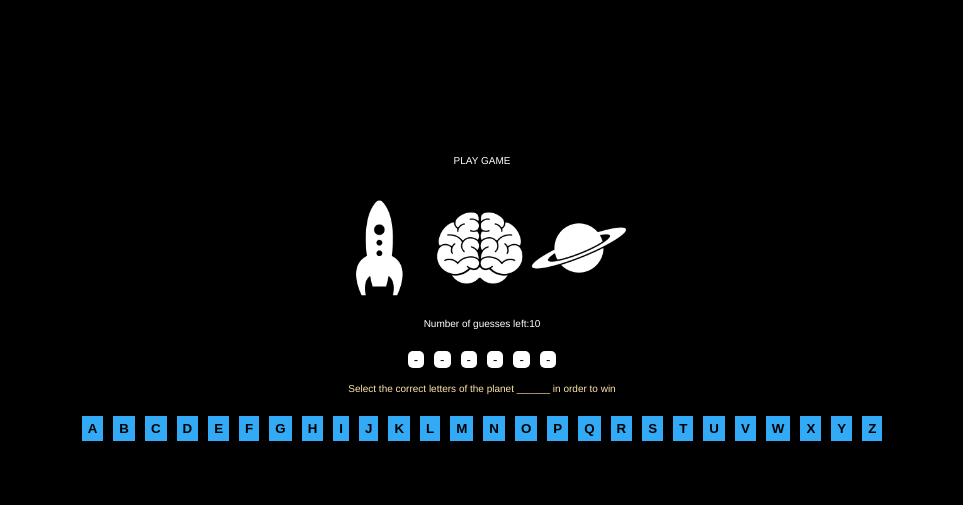
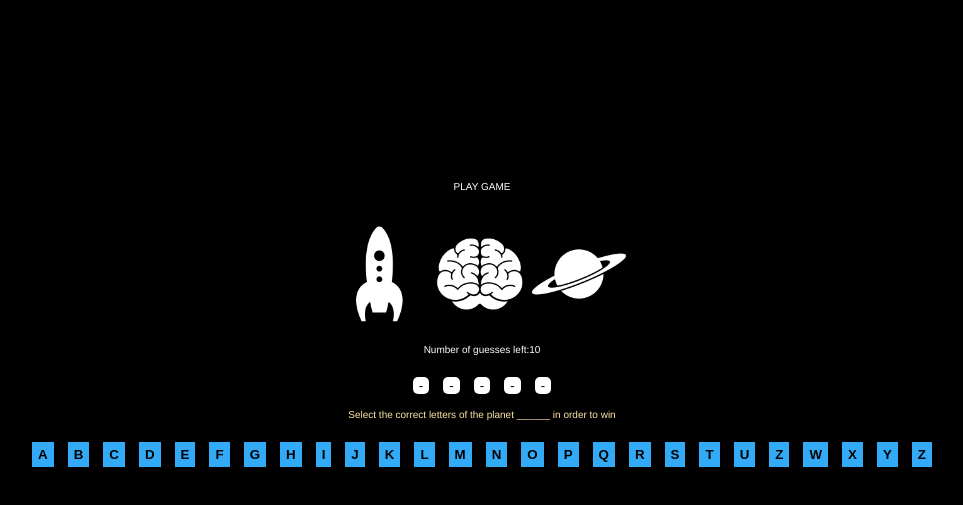
Before and after one commit to RGordon93/spaceman-project-1, a plain HTML site: page index.html in a window 1280 px wide. Shown: the part 5-510 px from the top of the page, without its empty margins (158-1121 px from the left). Drawn offline with nearby package versions, Linux system fonts and the light colour scheme.

Commit message:
5th commit

```diff
--- a/index.html
+++ b/index.html
@@ -5,7 +5,8 @@
     <meta name="viewport" content="width=device-width, initial-scale=1.0">
     <link rel="stylesheet" href="style.css">
     <link href="https://fonts.googleapis.com/css2?family=Press+Start+2P&display=swap" rel="stylesheet">
-    <title>Space Man</title>
+    <link rel="icon" href
+    <title>SPACE MAN</title>
 </head>
 <body>
     <h2>PLAY GAME</h2>
@@ -15,13 +16,49 @@
     <div id ="board"></div>
     <!-- create div for "Number of guesses" -->
     <div><p>Number of guesses left:</p><span id="guesses">10</span></div>
+    <div id="char-container">
+    <button class="answer-button bttn-1">-</button>
+    <button class="answer-button bttn-1">-</button>
+    <button class="answer-button bttn-1">-</button>
+    <button class="answer-button bttn-1">-</button>
+    <button class="answer-button bttn-1">-</button>
+    </div>
     <!-- create div for answer grid -->
-    <div id ="char-container"></div>
+    <!-- <div id ="char-container"></div> -->
     <p id="clue">Select the correct letters of the planet ______ in order to win</p>
     <!-- create div for the buttons to select characters -->
-    <div id ="bttn-container"></div>
-    <!-- ajax/jQuery from Google Hosted Libraries for characters  -->
-    <script src="https://ajax.googleapis.com/ajax/libs/jquery/3.5.1/jquery.min.js"></script>
-    <script src="script.js"></script>
+    <div id="bttn-container">
+    <button class="answer-button2 bttn-2">A</button>
+    <button class="answer-button2 bttn-2">B</button>
+    <button class="answer-button2 bttn-2">C</button>
+    <button class="answer-button2 bttn-2">D</button>
+    <button class="answer-button2 bttn-2">E</button>
+    <button class="answer-button2 bttn-2">F</button>
+    <button class="answer-button2 bttn-2">G</button>
+    <button class="answer-button2 bttn-2">H</button>
+    <button class="answer-button2 bttn-2">I</button>
+    <button class="answer-button2 bttn-2">J</button>
+    <button class="answer-button2 bttn-2">K</button>
+    <button class="answer-button2 bttn-2">L</button>
+    <button class="answer-button2 bttn-2">M</button>
+    <button class="answer-button2 bttn-2">N</button>
+    <button class="answer-button2 bttn-2">O</button>
+    <button class="answer-button2 bttn-2">P</button>
+    <button class="answer-button2 bttn-2">Q</button>
+    <button class="answer-button2 bttn-2">R</button>
+    <button class="answer-button2 bttn-2">S</button>
+    <button class="answer-button2 bttn-2">T</button>
+    <button class="answer-button2 bttn-2">U</button>
+    <button class="answer-button2 bttn-2">Z</button>
+    <button class="answer-button2 bttn-2">W</button>
+    <button class="answer-button2 bttn-2">X</button>
+    <button class="answer-button2 bttn-2">Y</button>
+    <button class="answer-button2 bttn-2">Z</button>
+</div>
+
+    <!-- <div id ="bttn-container"></div> -->
+    <!-- ajax/jQuery from Google Hosted Libraries for character library to choose from  -->
+    <!-- <script src="https://ajax.googleapis.com/ajax/libs/jquery/3.5.1/jquery.min.js"></script> -->
+    <script src="script2.js"></script>
 </body>
 </html>
--- a/script.js
+++ b/script.js
@@ -1,5 +1,6 @@
-// 1. Declare variables
-// 2. Use DOM to create buttons /
+// 1. Declare and initialize variables
+// 2. Use DOM manipulation to create
+// buttons
 //  container to display the
 // answer grid
 // 3. Use DOM to create buttons
@@ -15,16 +16,28 @@
 let answer
 let answerBoard
 let number
-const spaceAnswers = ['VENUS', 'EARTH', 'MARS', 'CERES','JUPITER', 'SATURN', 'URANUS', 'NEPTUNE', 'PLUTO', 'CHARON']
+const spaceAnswers = ['VENUS', 'EARTH', 'MARS', 'CERES','JUPITER', 'SATURN', 'URANUS', 'NEPTUNE', 'PLUTO',]
 
-// Creating buttons for answer grid
+// Create a call back function
+// Displaying buttons for answer board
 // using dom manipulation
+// Create buttons
 const displayBttns = () => {
     // Use a 'for of' statment
-    // to iterate through
-    // the answerBoard object
-    // pushing characters to display
-	for (let value of answer) {
+    // to iterate over the answer
+    // string
+    // Use DOM to create a button elem
+    // $("").append is a jQuery append
+    // Method
+    // in the parameter of $ goes the
+    // selector
+    // in the parameter of .append is  // for the content or function
+    // Append the parent id of char-con
+    // to the child class of button
+    // Step to pushing the characters
+    // into the grid (answerBoard)
+    // Next task to create characters
+	for (value of answer) {
 		let bttn = document.createElement('button')
 		$(bttn).addClass('answer-button bttn-1');
 		$(bttn).text('-');
@@ -33,8 +46,11 @@ const displayBttns = () => {
     }
 };
 
-// Creating buttons using characters
+// Creating buttons using the
+// characters A through Z
 // Use a call back function
+// Set variable firstLetter to A
+// Set variable lastLetter to Z
 const charBttns = () => {
 	let firstLetter = 'A'
 	let lastLetter = 'Z'
@@ -45,14 +61,17 @@ const charBttns = () => {
 	for (i = firstLetter.charCodeAt(); i <= lastLetter.charCodeAt(); i++) {
 		//   console.log(String.fromCharCode(i))
 		let bttn2 = document.createElement('button')
-		$(bttn2).addClass('answer-button2 bttn-2')
+        $(bttn2).addClass('answer-button2 bttn-2')
+        // Returns a string not
+        // a string object
         $(bttn2).text(String.fromCharCode(i))
         // Event listener
 		$(bttn2).one('click', bttnGuess)
-		$('#bttn-container').append(bttn2);
-		charBttns.push;
+        $('#bttn-container').append(bttn2);
 	}
 };
+// Create a call back function for
+// an event declaration
 // A event listener for when a
 // corrected answer is picked
 const bttnGuess = (event) => {
@@ -63,35 +82,43 @@ const bttnGuess = (event) => {
 			$(corrGuess).text(pickedGuess);
 			answerBoard[i] = pickedGuess;
 		}
-	}
+    }
+    console.log(pickedGuess)
     console.log(answerBoard)
     number-- // incrementing down
     $('#guesses').text(number)
 	if (checkAnswer()) {
-        alert(`You won with ${number} guesses left! The answer is the planet ${answer}, great job! 🚀🧠🪐`)
+        alert(`You won with ${number} guesses left! The answer is the planet ${answer}, great job! Reset space man 🚀🧠🪐`)
         winSpaceMan()
     } else if (number === 0) {
-        alert("Sorry, game over! Try again 🚀🧠🪐")
+        alert("Sorry maybe next time, game over! Try again, 🚀🧠🪐")
         winSpaceMan()
     }
 
 }
-// console.log(answerBoard)
-// shows the answer in an array
 // check for winning answer
+// create a call back function
+//
 const checkAnswer = () => {
-	let win = false;
+    let winningAnswer = false;
 	if ( !answerBoard.includes('-') ) {
-		win = true;
-	}
-	return win
+		winningAnswer = true;
+    }
+    // This method will determine
+    // whether the grid contains the
+    // correct characters of
+    // the string answer and
+    // the object answerBoard
+    return winningAnswer
 }
+
 // creating a reset button after win
 // game
 const winSpaceMan = () => {
      let resetBttn = document.createElement('button')
      $(resetBttn).addClass('reset-bttn')
      $(resetBttn).text('reset space man 🚀🧠🪐')
+     // Callback function
      $(resetBttn).on('click', function() { $(resetBttn).remove()
         resetSpaceMan()
 
@@ -104,6 +131,8 @@ const winSpaceMan = () => {
 // variables declared
 const resetSpaceMan = () => {
     answer = spaceAnswers[ Math.floor(Math.random() * spaceAnswers.length) ]
+    // set answerBoard to an open
+    // object
     answerBoard = []
     number = 10
     $('#guesses').text(number)
--- /dev/null
+++ b/script2.js
@@ -0,0 +1 @@
+let answer = ['MERCURY', 'VENUS', 'EARTH', 'MARS', 'CERES', 'JUPITER', 'SATURN', 'URANUS', 'NEPTUNE', 'PLUTO']
```
